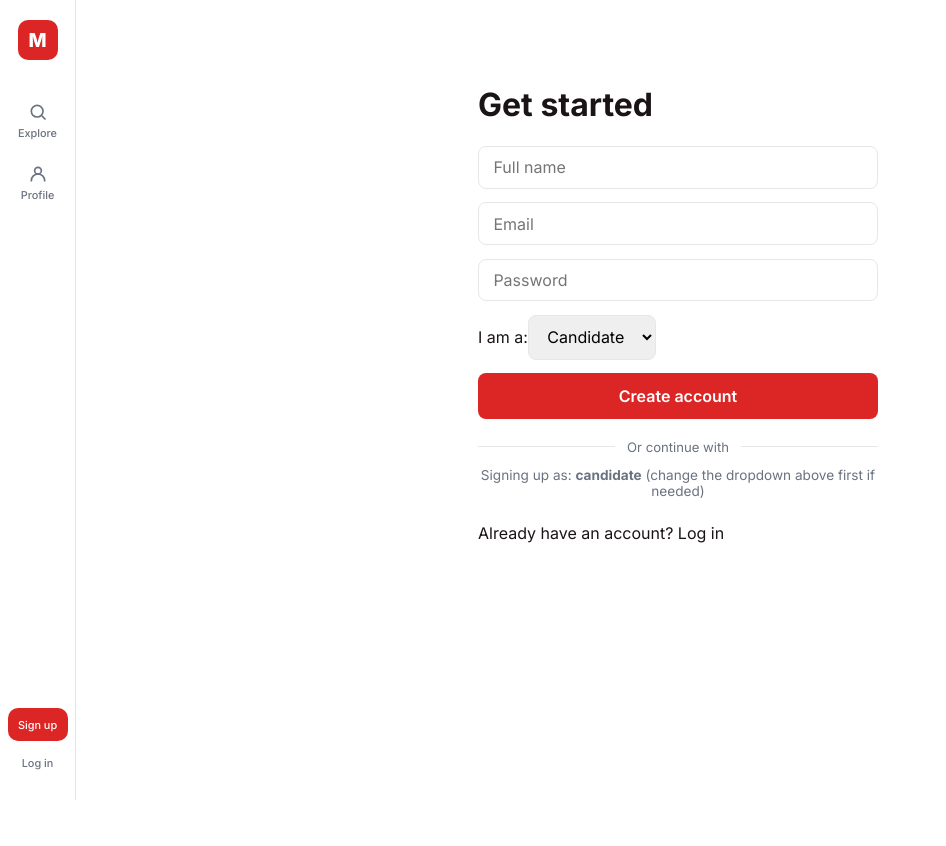
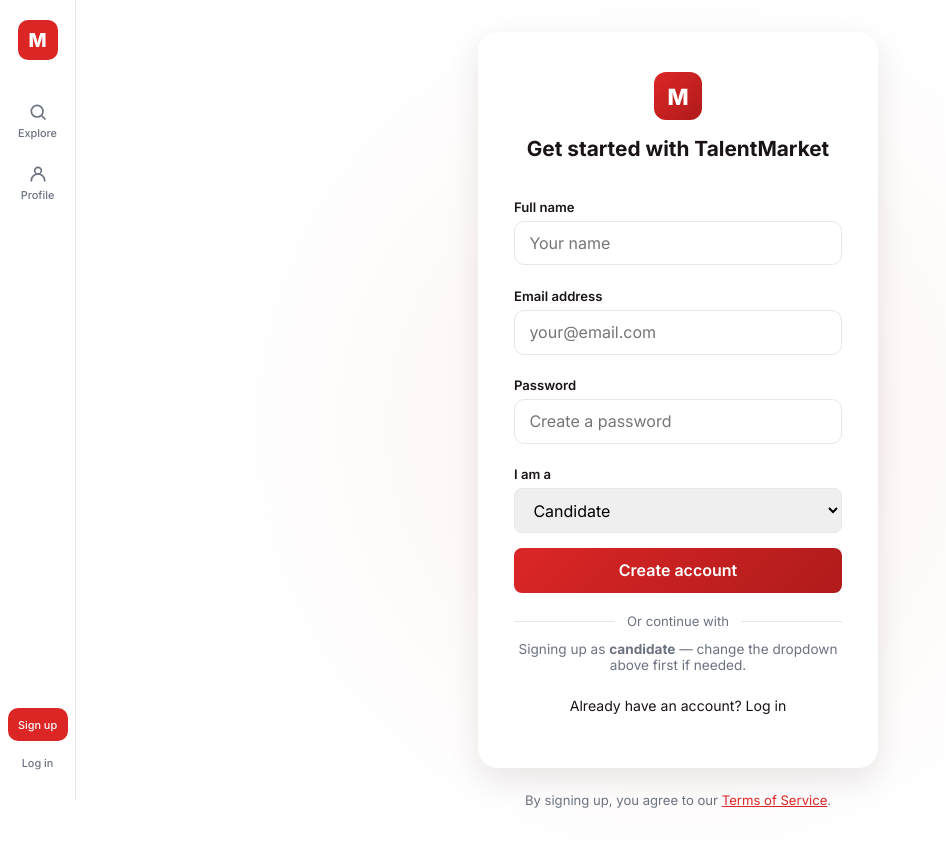
Before and after one commit to CoderParva/Mercor-Clone, a React (Vite) app in the folder frontend/: page /register in a window 1280 px wide. Shown: the top 846 px of the page, without its empty margins (0-946 px from the left). Before the commit the page ends 800 px from the top, so only its background shows below. Built offline with nearby package versions, Linux system fonts and the light colour scheme; no server answers.

Commit message:
Redesign register page to match centered login card layout

```diff
--- a/frontend/src/pages/Register.jsx
+++ b/frontend/src/pages/Register.jsx
@@ -26,31 +26,60 @@
   };
 
   return (
-    <div className="page auth-page">
-      <h1>Get started</h1>
+    <div className="auth-centered-wrap">
+      <div className="auth-card">
+        <div className="auth-logo">M</div>
+        <h1 className="auth-card-title">Get started with TalentMarket</h1>
+
         <form onSubmit={submit}>
-        <input placeholder="Full name" value={form.name} onChange={(e) => setForm({ ...form, name: e.target.value })} required />
-        <input type="email" placeholder="Email" value={form.email} onChange={(e) => setForm({ ...form, email: e.target.value })} required />
-        <input type="password" placeholder="Password" value={form.password} onChange={(e) => setForm({ ...form, password: e.target.value })} required />
-        <label>
-          I am a:
+          <label className="auth-field-label">Full name</label>
+          <input
+            placeholder="Your name"
+            value={form.name}
+            onChange={(e) => setForm({ ...form, name: e.target.value })}
+            required
+          />
+          <label className="auth-field-label">Email address</label>
+          <input
+            type="email"
+            placeholder="your@email.com"
+            value={form.email}
+            onChange={(e) => setForm({ ...form, email: e.target.value })}
+            required
+          />
+          <label className="auth-field-label">Password</label>
+          <input
+            type="password"
+            placeholder="Create a password"
+            value={form.password}
+            onChange={(e) => setForm({ ...form, password: e.target.value })}
+            required
+          />
+          <label className="auth-field-label">I am a</label>
           <select value={form.role} onChange={(e) => setForm({ ...form, role: e.target.value })}>
             <option value="candidate">Candidate</option>
             <option value="recruiter">Recruiter</option>
           </select>
-        </label>
-        <button type="submit" className="btn primary" disabled={submitting}>
+
+          <button type="submit" className="btn primary auth-main-btn" disabled={submitting}>
             {submitting ? 'Creating account...' : 'Create account'}
           </button>
         </form>
 
         <div className="auth-divider"><span>Or continue with</span></div>
-      <p className="resume-hint" style={{ textAlign: 'center', marginBottom: '0.5rem' }}>
-        Signing up as: <strong>{form.role}</strong> (change the dropdown above first if needed)
+        <p className="resume-hint" style={{ marginBottom: '0.5rem' }}>
+          Signing up as <strong>{form.role}</strong> — change the dropdown above first if needed.
         </p>
         <GoogleLoginButton role={form.role} />
 
-      <p>Already have an account? <Link to="/login">Log in</Link></p>
+        <p className="auth-switch-line">
+          Already have an account? <Link to="/login">Log in</Link>
+        </p>
+      </div>
+
+      <p className="auth-terms-note">
+        By signing up, you agree to our <a href="#">Terms of Service</a>.
+      </p>
     </div>
   );
 }
--- a/frontend/src/styles.css
+++ b/frontend/src/styles.css
@@ -744,3 +744,5 @@
 }
 .auth-terms-note { color: var(--muted); font-size: 0.82rem; margin-top: 1.5rem; text-align: center; }
 .auth-terms-note a { color: var(--accent); text-decoration: underline; }
+
+.auth-switch-line { margin-top: 1rem; font-size: 0.88rem; }
```
Lines whose indentation alone changed are shown as unchanged.
